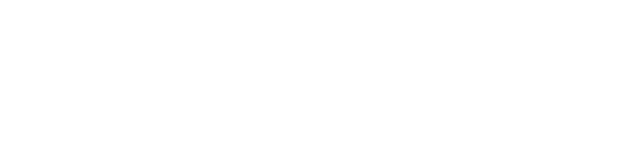
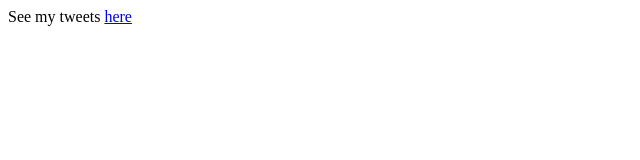
Before and after one commit to damilareajisafe/My_First_Portfolio, a plain HTML site: page html_basic/base_index.html in a window 1280 px wide. Shown: the whole page, without its empty margins (0-640 px from the left). Drawn offline with Linux system fonts and the light colour scheme.

Commit message:
modified base_index.html

```diff
--- a/html_basic/base_index.html
+++ b/html_basic/base_index.html
@@ -6,6 +6,6 @@
     <title>First Page</title>
 </head>
 <body>
-
+    See my tweets <a href="tweets.html">here</a>
 </body>
 </html>
```
